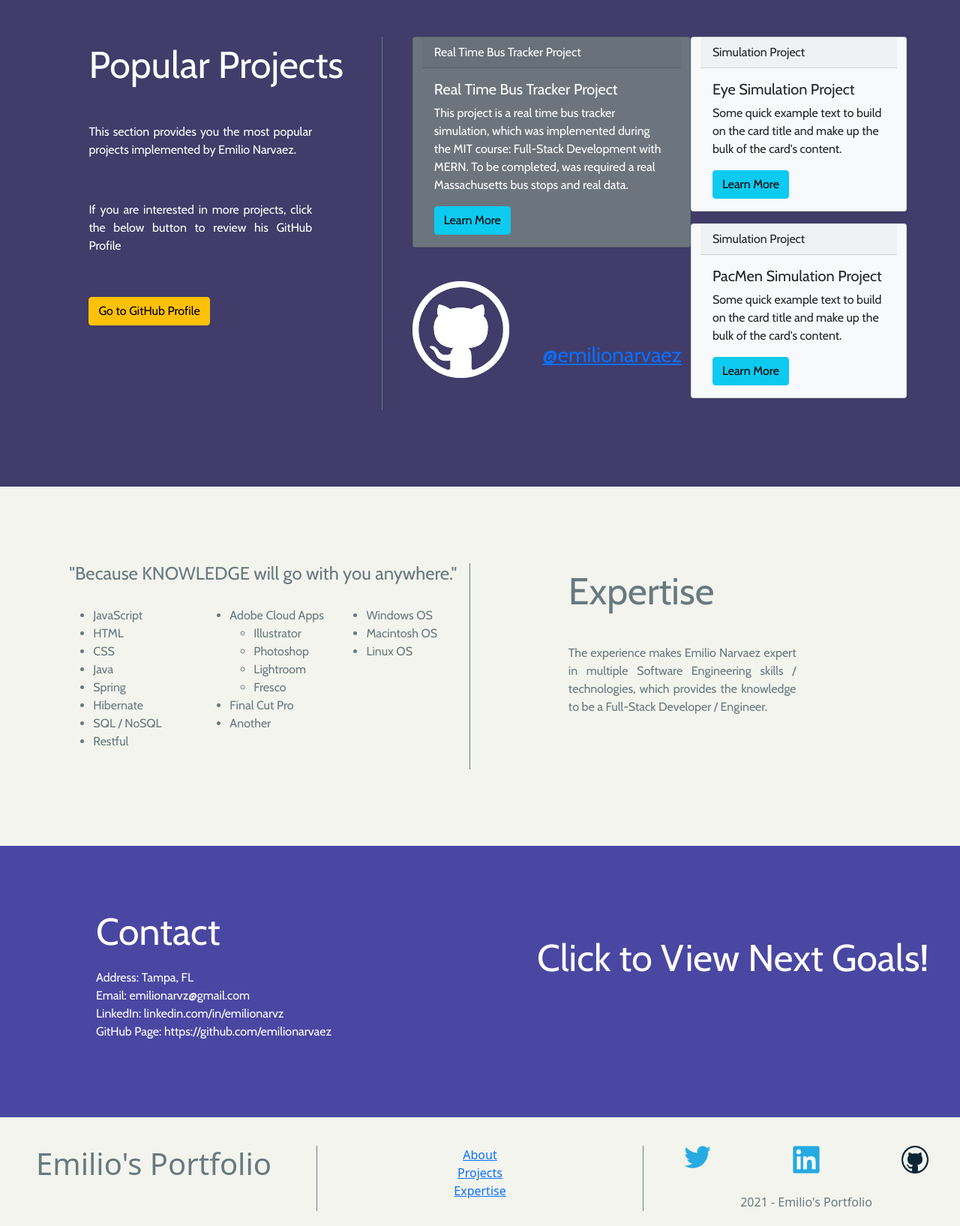
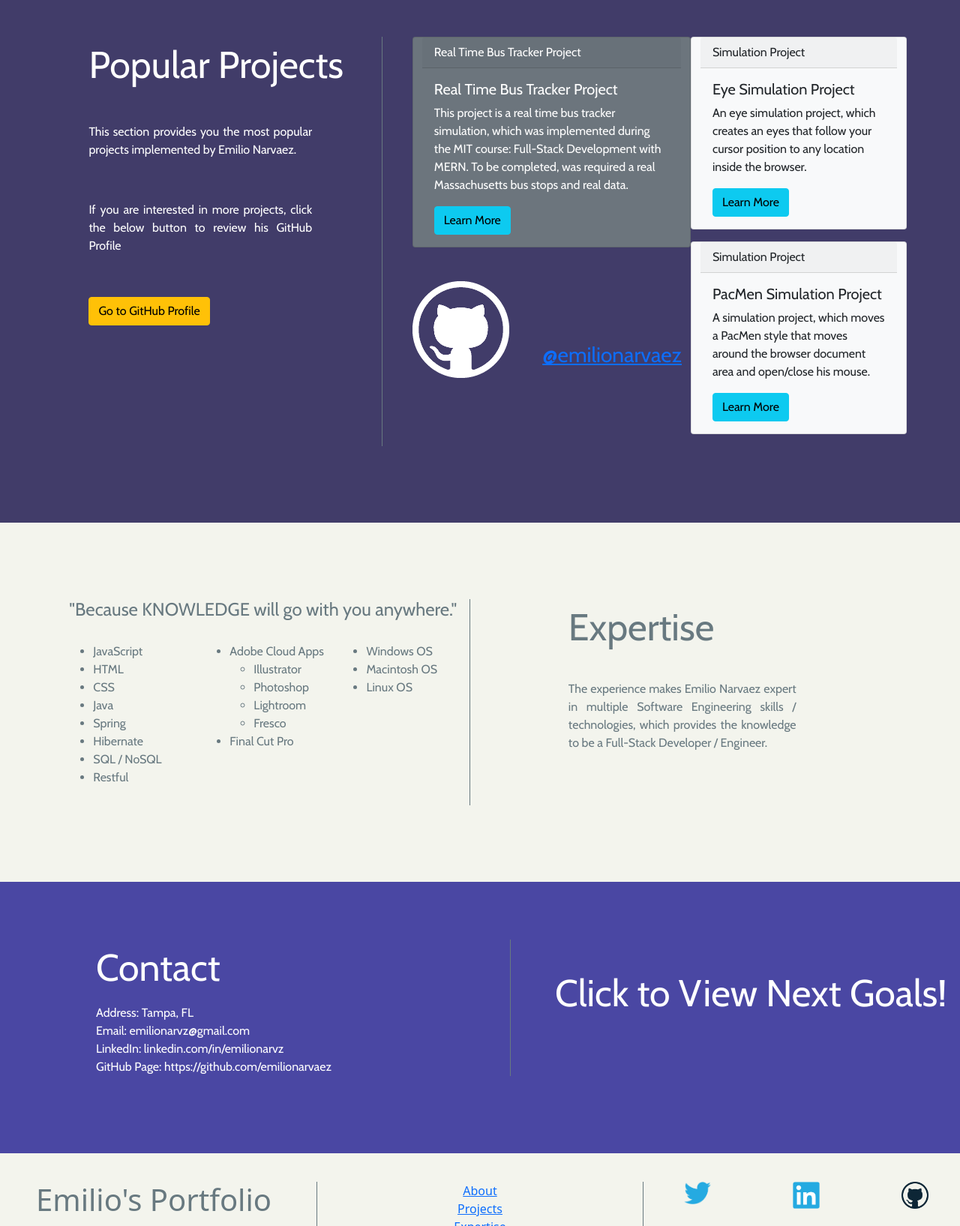
Before and after one commit to emilionarvaez/emilionarvaez.github.io, a plain HTML site: page index.html in a window 1280 px wide. Shown: the part 840-2475 px from the top of the page at 75% size. Drawn offline with nearby package versions, Linux system fonts and the light colour scheme.

Commit message:
New implementation

```diff
--- a/index.html
+++ b/index.html
@@ -274,8 +274,9 @@
                       <div class="card-body">
                         <h5 class="card-title">Eye Simulation Project</h5>
                         <p class="card-text">
-                          Some quick example text to build on the card title and
-                          make up the bulk of the card's content.
+                          An eye simulation project, which creates an eyes that
+                          follow your cursor position to any location inside the
+                          browser.
                         </p>
                         <a href="https://github.com/emilionarvaez/eye-exercise">
                           <button type="button" class="btn btn-info">
@@ -294,8 +295,9 @@
                       <div class="card-body">
                         <h5 class="card-title">PacMen Simulation Project</h5>
                         <p class="card-text">
-                          Some quick example text to build on the card title and
-                          make up the bulk of the card's content.
+                          A simulation project, which moves a PacMen style that
+                          moves around the browser document area and open/close
+                          his mouse.
                         </p>
                         <a
                           href="https://github.com/emilionarvaez/pacmen-exercise"
@@ -346,7 +348,6 @@
                   </ul>
                 </li>
                 <li>Final Cut Pro</li>
-                <li>Another</li>
               </ul>
             </div>
             <div class="col-sm">
@@ -375,7 +376,7 @@
 
     <section class="contact-section" id="contact">
       <div class="row">
-        <div class="col-sm">
+        <div class="col-sm border-right">
           <div class="row">
             <span style="font-size: 50px; padding-bottom: 2%"> Contact </span>
           </div>
@@ -405,7 +406,7 @@
             </div>
           </div>
         </div>
-        <div class="col-sm">
+        <div class="col-sm" style="padding-left: 5%">
           <div class="row">
             <div
               id="goals"
--- a/script.js
+++ b/script.js
@@ -6,7 +6,7 @@ document.getElementById('goals').onclick = function changeContent() {
   if (count == 0) {
     count++;
     document.getElementById('goals').textContent = "Become Full-Stack To Work In Any Team!!!";
-    document.getElementById('goals').style = "Color: #fff600; padding-top: 6%; font-size: 40px; cursor: pointer; max-width: 50%; text-align: center";
+    document.getElementById('goals').style = "Color: #fff600; padding-top: 6%; font-size: 42px; font-family: Cabin, sans-serif; cursor: pointer; max-width: 50%; text-align: center";
   } else {
     count--;
     document.getElementById('goals').textContent = "Click to View Next Goals!";
```
Also changed, not shown: 1 other file.
